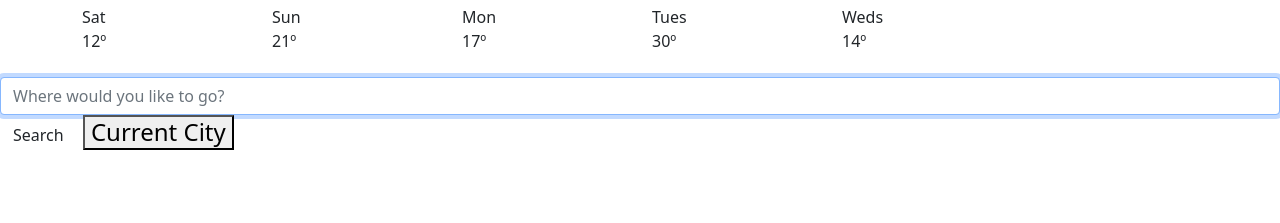
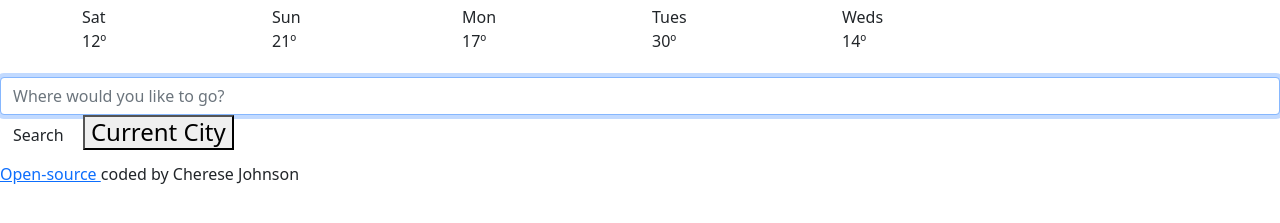
Before and after one commit to ChereseJohnson/weather-wallpaper-app1, a plain HTML site: page index.html in a window 1280 px wide. Shown: the part 139-362 px from the top of the page. Drawn offline with nearby package versions, Linux system fonts and the light colour scheme; files whose address does not match are found by name.

Commit message:
Update index.html

```diff
--- a/index.html
+++ b/index.html
@@ -67,3 +67,4 @@
     <script src="src/index.js"></script>
 </body>
 </html>
+<a href="https://github.com/ChereseJohnson/weather-wallpaper-app1.git" target="_blank">Open-source </a>coded by Cherese Johnson
```
